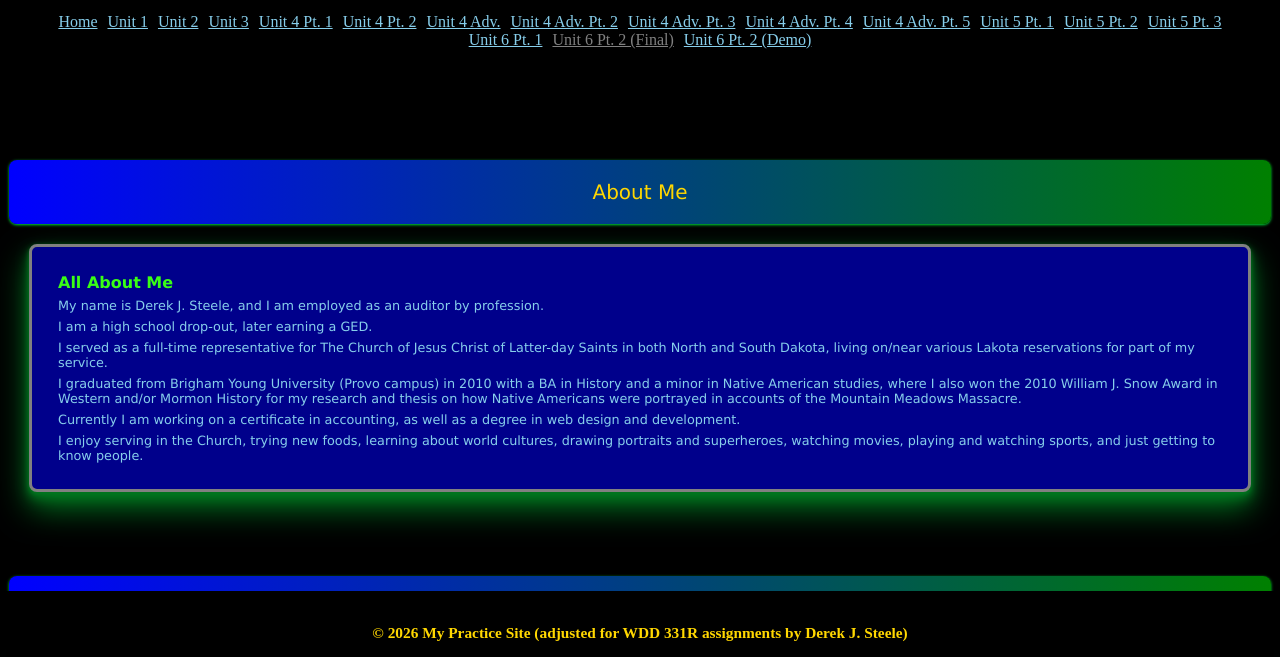
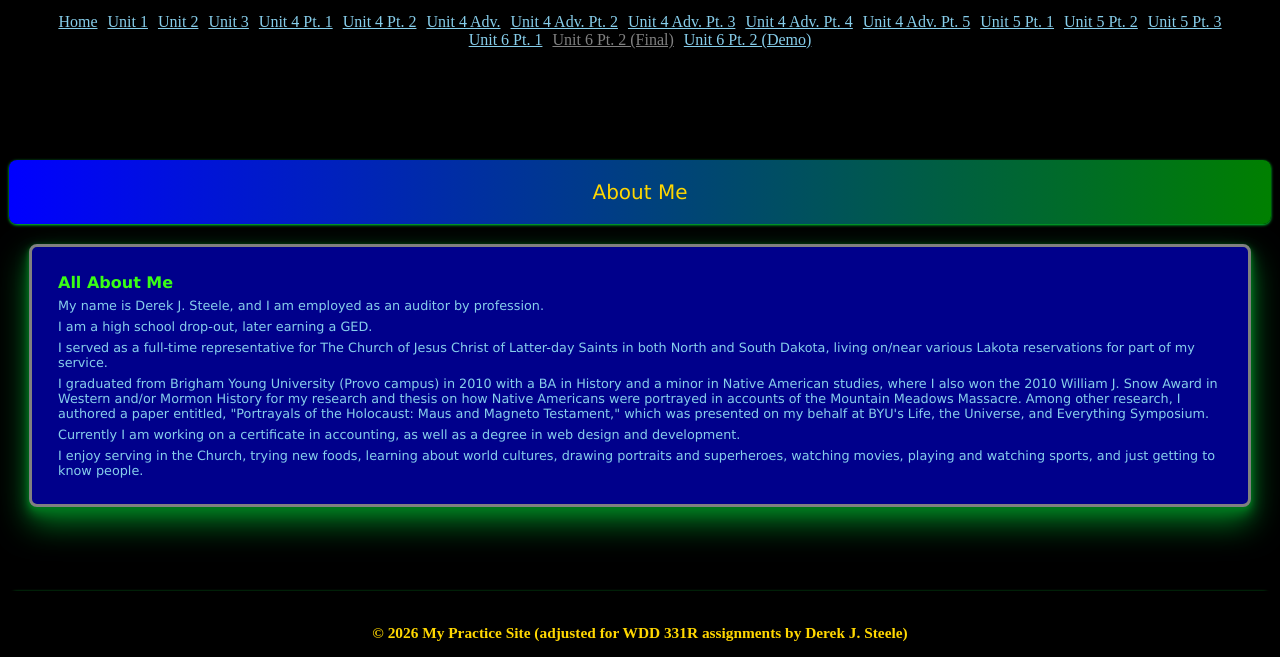
Before and after one commit to DerekJam/wdd331-final, a website: page index.html in a window 1280 px wide. Shown: the part 125-782 px from the top of the page. Drawn offline with Linux system fonts and the light colour scheme.

Commit message:
adjust about me

```diff
--- a/index.html
+++ b/index.html
@@ -57,7 +57,7 @@
                         <p class="card-text">My name is Derek J. Steele, and I am employed as an auditor by profession.</p>
                         <p class="card-text">I am a high school drop-out, later earning a GED.</p>
                         <p class="card-text">I served as a full-time representative for The Church of Jesus Christ of Latter-day Saints in both North and South Dakota, living on/near various Lakota reservations for part of my service.</p>
-                        <p class="card-text">I graduated from Brigham Young University (Provo campus) in 2010 with a BA in History and a minor in Native American studies, where I also won the 2010 William J. Snow Award in Western and/or Mormon History for my research and thesis on how Native Americans were portrayed in accounts of the Mountain Meadows Massacre.</p>
+                        <p class="card-text">I graduated from Brigham Young University (Provo campus) in 2010 with a BA in History and a minor in Native American studies, where I also won the 2010 William J. Snow Award in Western and/or Mormon History for my research and thesis on how Native Americans were portrayed in accounts of the Mountain Meadows Massacre.  Among other research, I authored a paper entitled, "Portrayals of the Holocaust: Maus and Magneto Testament," which was presented on my behalf at BYU's Life, the Universe, and Everything Symposium.</p>
                         <p class="card-text">Currently I am working on a certificate in accounting, as well as a degree in web design and development.</p>
                         <p class="card-text">I enjoy serving in the Church, trying new foods, learning about world cultures, drawing portraits and superheroes, watching movies, playing and watching sports, and just getting to know people.</p>
                 </div>
```
